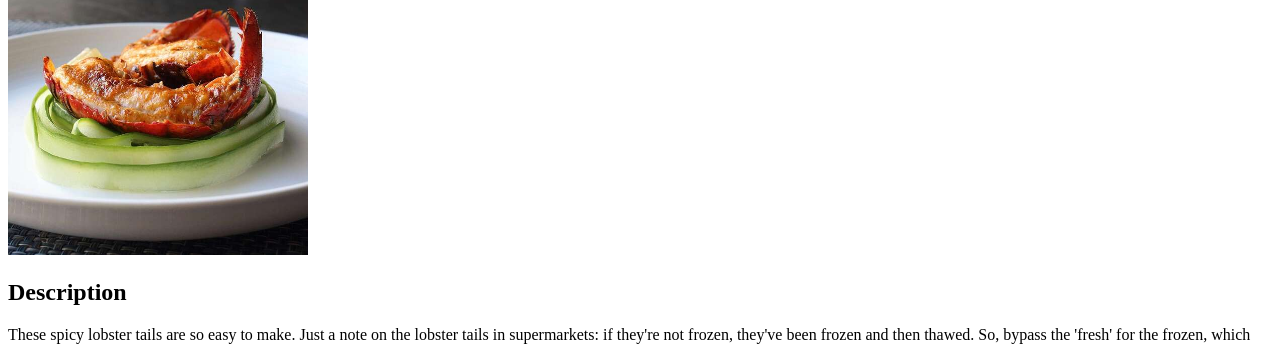
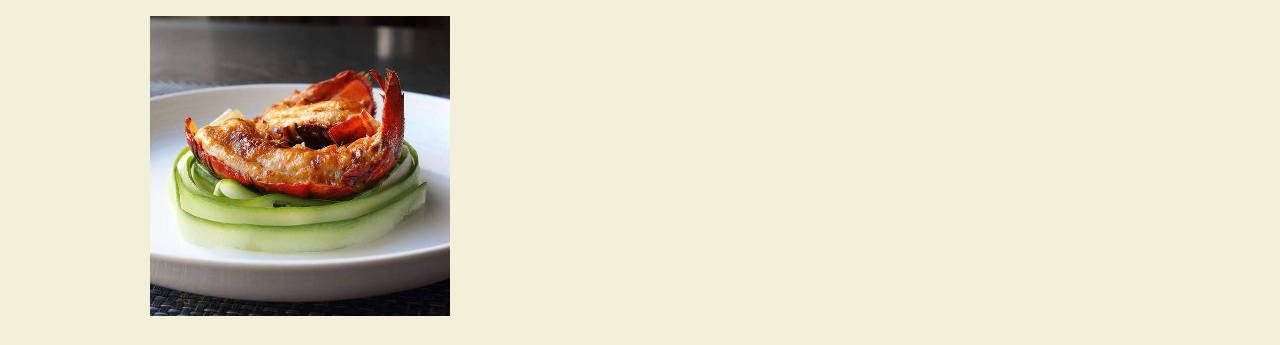
Before and after one commit to claudia-lam/odin-recipes, a plain HTML site: page recipes/lobster.html in a window 1280 px wide. Shown: the part 125-470 px from the top of the page. Drawn offline with Linux system fonts and the light colour scheme.

Commit message:
add css custom properties and semantic html

```diff
--- a/recipes/lobster.html
+++ b/recipes/lobster.html
@@ -3,10 +3,14 @@
     <head>
         <meta charset="utf-8">
         <title>Deviled Lobster Tail</title>
+        <link rel="stylesheet" href="../styles.css">
     </head>
     <body>
+        <header>
             <h1>Deviled Lobster Tail</h1>
-        <img src="../img/lobster.jpg" alt="lobster" width = "300" height = auto>
+            <img class="recipes" src="../img/lobster.jpg" alt="lobster">
+        </header>
+        <main>
             <h2>Description</h2>
             <p>These spicy lobster tails are so easy to make. Just a note on the lobster tails in supermarkets: if they're not frozen, they've been frozen and then thawed. So, bypass the 'fresh' for the frozen, which are fresher.</p>
             <h3>Ingredients</h3>
@@ -28,6 +32,9 @@
                 <li>Spoon some of the mayonnaise mixture beneath the lobster meat and spread a generous amount on top.</li>
                 <li>Broil in the preheated oven until lobster tails are browned and cooked through, 5 to 7 minutes.</li>
             </ol>
+        </main>
+        <footer>
             <a href="../index.html">Back to Home</a>
+        </footer>
     </body>
 </html>
--- a/styles.css
+++ b/styles.css
@@ -1,13 +1,34 @@
+:root {
+    --img-width: 300px;
+    --img-height: auto;
+    --primary-padding: 150px;
+    --secondary-padding: 50px;
+    --primary-font-size: 24px;
+}
+
 body {
     background-color: #F2F0D8;
-    font-size: 24px;
+    font-size: var(--primary-font-size);
     font-family: -apple-system, BlinkMacSystemFont, 'Segoe UI', Roboto, Oxygen, Ubuntu, Cantarell, 'Open Sans', 'Helvetica Neue', sans-serif;
+    text-align: left;
+    margin: var(--secondary-padding) var(--primary-padding);
 }
 
-h1{
+.recipes {
+    color:#E02526;
+    list-style-type: none;
+    padding-left: 0;
+}
+
+img {
+    width: var(--img-width);
+    height: var(--img-height);
+}
+
+body .recipes {
+    text-align: center;
+}
+
+#homepage-title {
     color:#667432;
 }
-
-.recipes{
-    color:#E02526;
-}
```
Also changed, not shown: index.html (+10 -6 lines), recipes/guacamole.html (+8 -1 lines), recipes/meatloaf.html (+8 -1 lines). Lines whose indentation alone changed are shown as unchanged.
